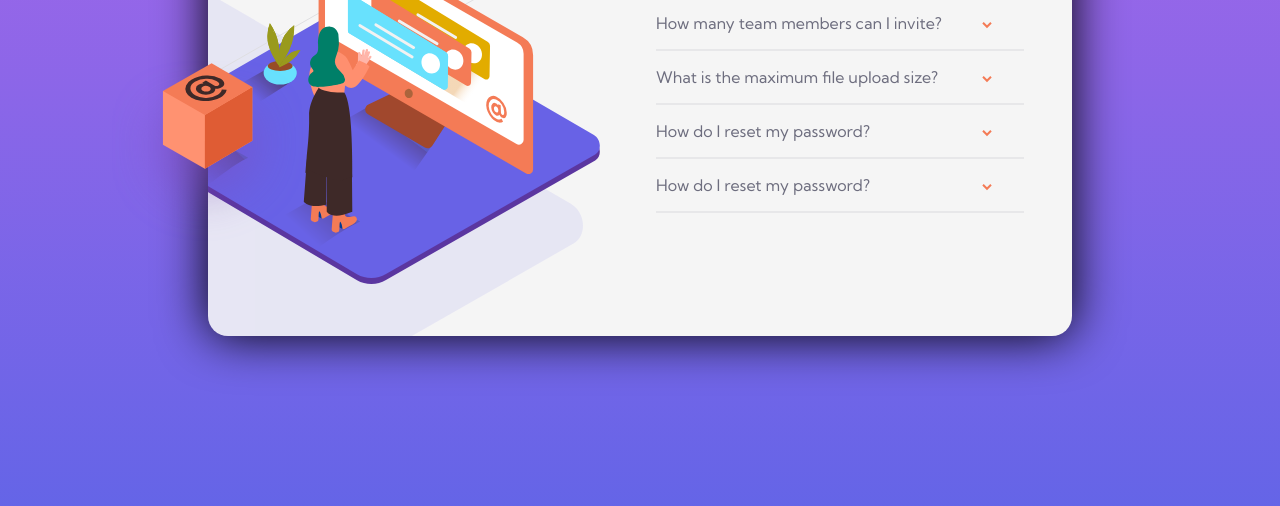
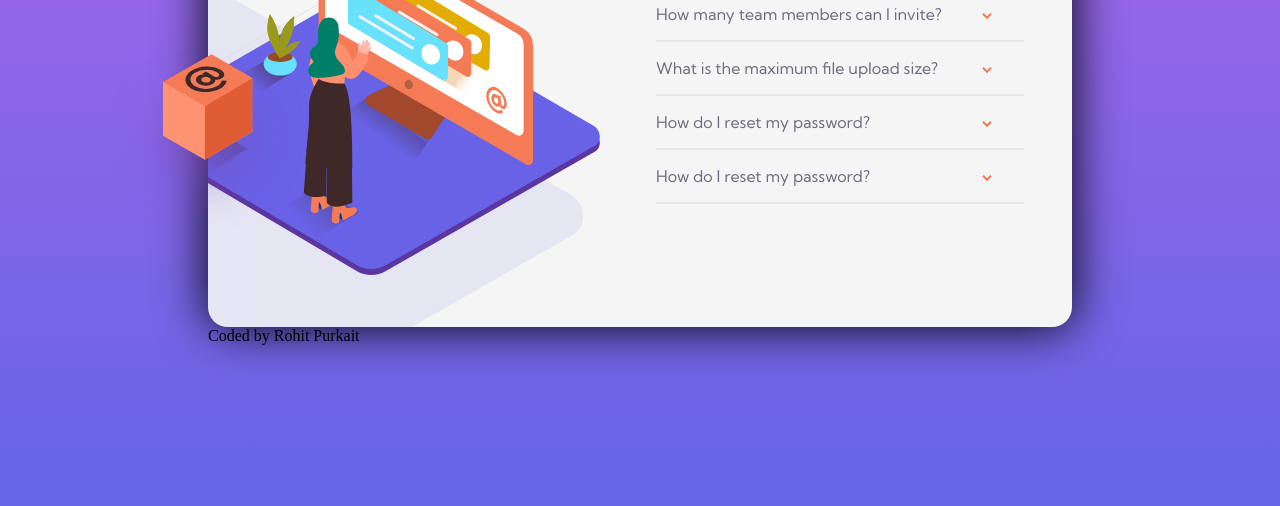
Before and after one commit to codeswithroh/FAQ-card, a plain HTML site: page index.html in a window 1280 px wide. Shown: the part 294-800 px from the top of the page. Drawn offline with Linux system fonts and the light colour scheme.

Commit message:
Update index.html

```diff
--- a/index.html
+++ b/index.html
@@ -64,6 +64,7 @@
         <hr>
       </div>
     </div>
+    <p id="author">Coded by Rohit Purkait</p>
   </div>
 
   <script src="app.js"></script>
```
